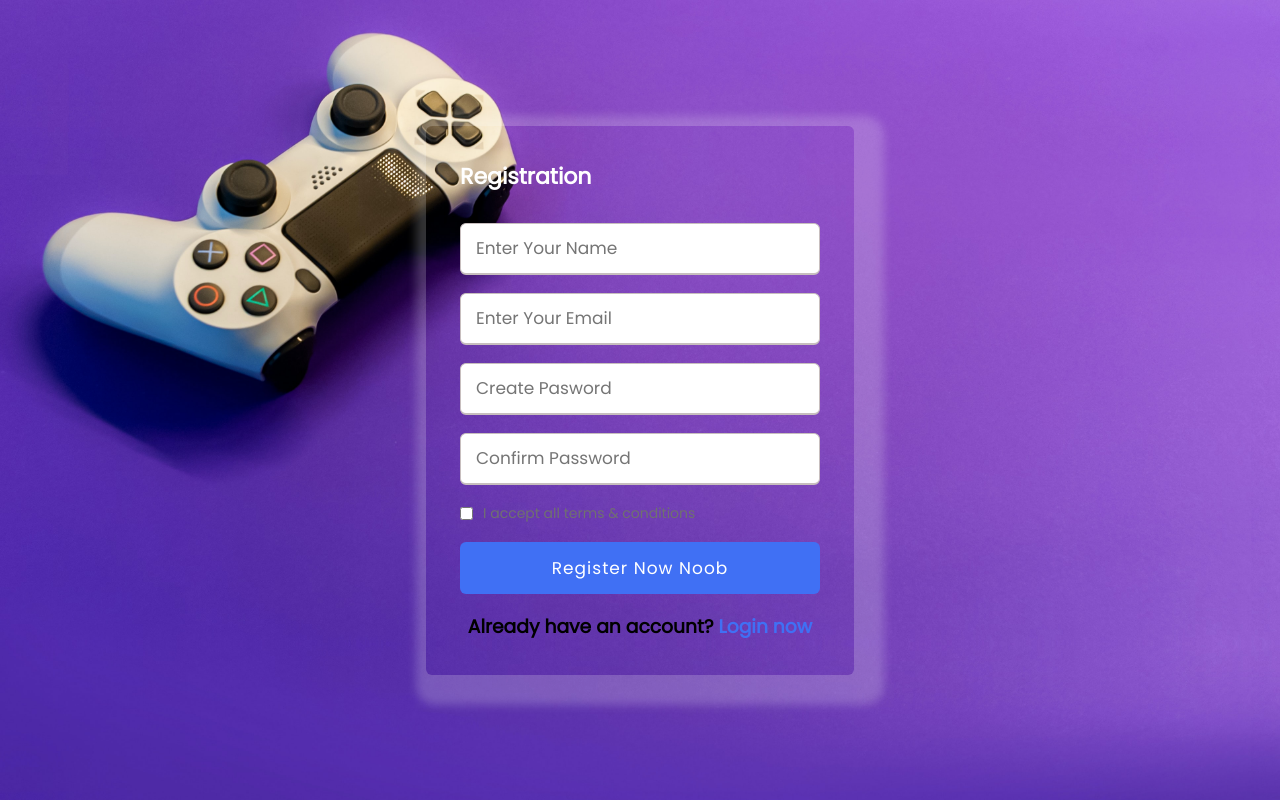
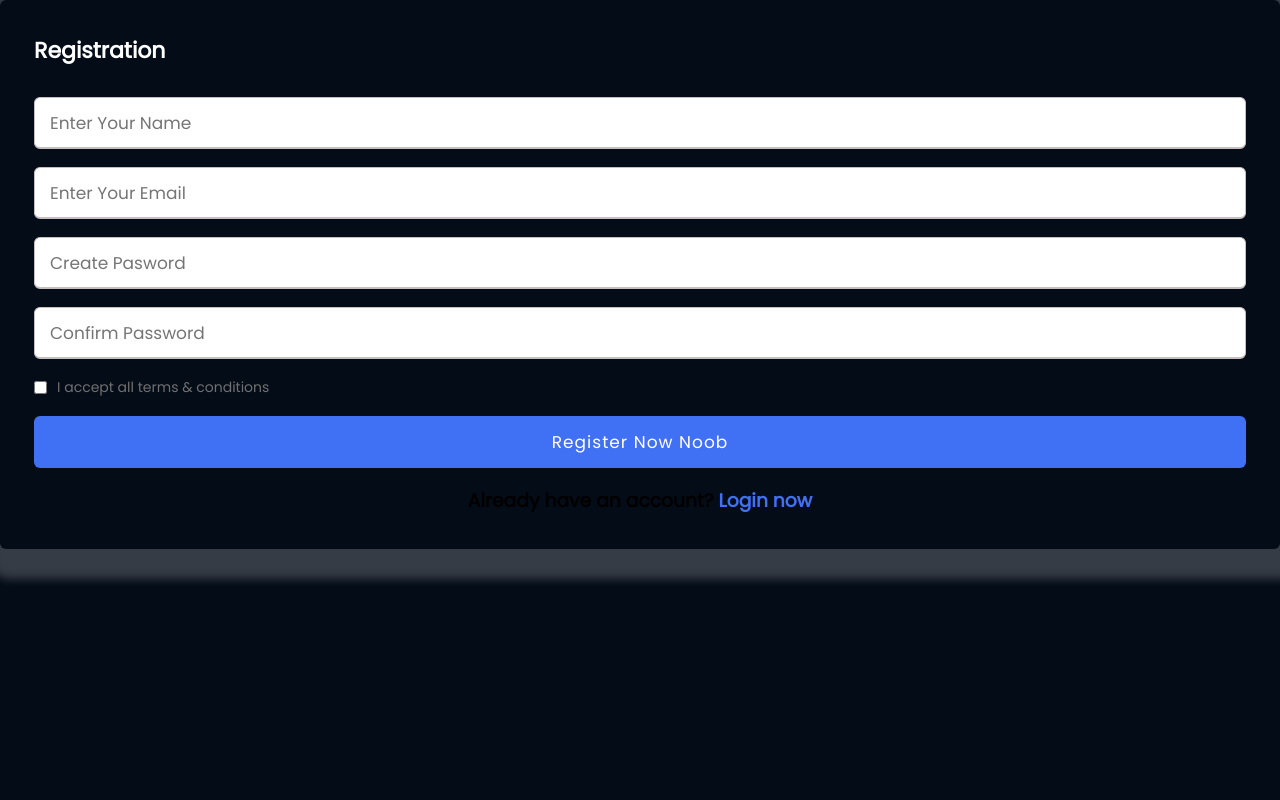
Before and after one commit to psions/Capstone, a React (Create React App) app in the folder frontend/: page /register in a window 1280 px wide. Built offline with nearby package versions, Linux system fonts and the light colour scheme.

Commit message:
updated pages to show when navigating

```diff
--- a/frontend/src/containers/navbar/Navbar.jsx
+++ b/frontend/src/containers/navbar/Navbar.jsx
@@ -5,6 +5,7 @@ import AuthContext from "../../context/AuthContext";
 import { RiMenu3Line, RiCloseLine } from 'react-icons/ri';
 import logo from "../../assets/logo.svg"
 import "./Navbar.css";
+import Signup from "../../pages/SignUpPage/Signup";
 
 
 // BEM -> Block Element Modifier
@@ -23,6 +24,7 @@ const Navbar = () => {
   const [toggleMenu, setToggleMenu ] = useState(false);
   const { logoutUser, user } = useContext(AuthContext);
   const navigate = useNavigate();
+
   return (
     <div className="gpt3__navbar">
       <div className="gpt3__navbar-links">
@@ -35,7 +37,7 @@ const Navbar = () => {
       </div>
       <div className="gpt3__navbar-sign">
         <p>Sign in</p>
-        <button type="button" Link="/SignUpPage">Sign up</button>
+        <button type="button" Link="/register" onClick={<Signup />}>Sign up</button>
       </div>
       <div className="gpt3__navbar-menu">
         {toggleMenu
@@ -48,7 +50,7 @@ const Navbar = () => {
               <Menu />
               <div className="gpt3__navbar-menu_container-links-sign">
                 <p>Sign in</p>
-                <button type="button" Link="/SignUpPage">Sign up</button>
+                <button type="button" Link="/register" onClick={<Signup />}>Sign up</button>
               </div>
             </div>
           </div>
--- a/frontend/src/pages/SignUpPage/Signup.jsx
+++ b/frontend/src/pages/SignUpPage/Signup.jsx
@@ -3,7 +3,7 @@ import "./styles.css"
 
 const Signup=() =>{
     return(
-<div class="wrapper">
+<div class="wrapper e">
     <h2>Registration</h2>
     <form action="#">
         <div class="input-box">
--- a/frontend/src/pages/SignUpPage/styles.css
+++ b/frontend/src/pages/SignUpPage/styles.css
@@ -4,9 +4,10 @@
   margin: 0;
   padding: 0;
   box-sizing: border-box;
+
 }
 
-body {
+/* .example {
   background-image: url("./offline.jpg");
   background-size: cover;
   display: flex;
@@ -15,11 +16,11 @@ body {
   height: 100vh;
   width: 100vw;
   font-family: "Raleway", sans-serif;
-}
+} */
 
 .wrapper{
-  position: relative;
-  max-width: 430px;
+  position: center;
+  max-width: 100%;
   width: 100%;
   background: transparent;
   padding: 34px;
@@ -53,6 +54,7 @@ body {
 .wrapper form .input-box{
   height: 52px;
   margin: 18px 0;
+
 }
 
 form .input-box input{
```
Also changed, not shown: frontend/src/pages/HomePage/HomePage.js (+0 -10 lines).
